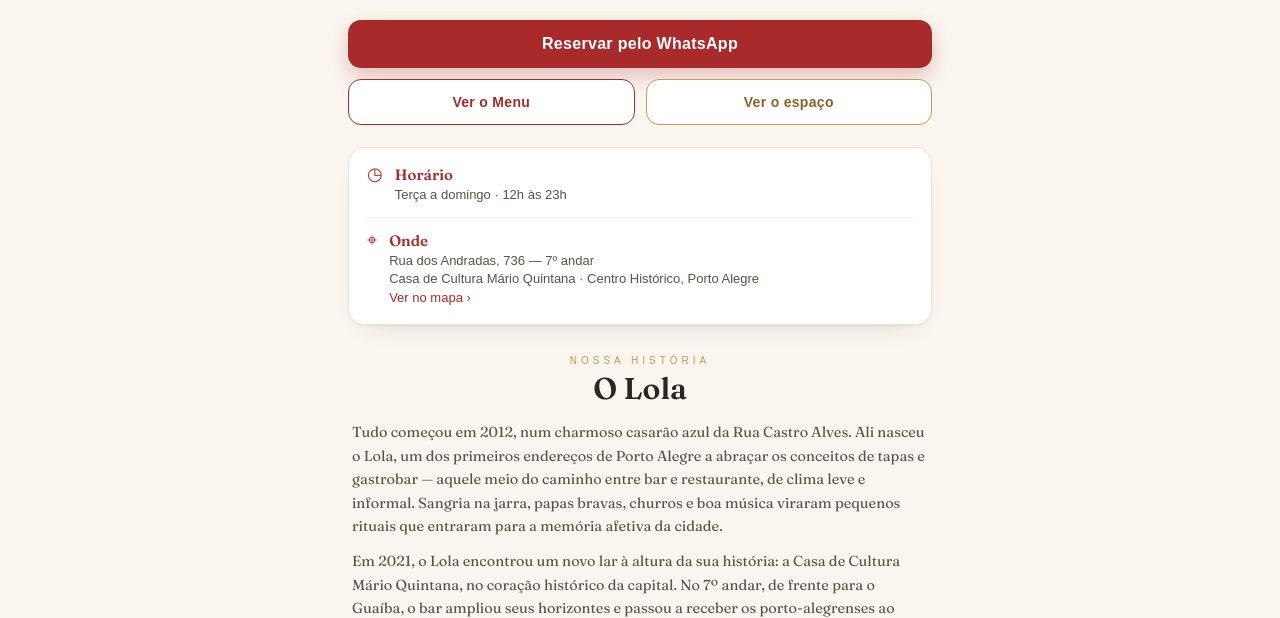
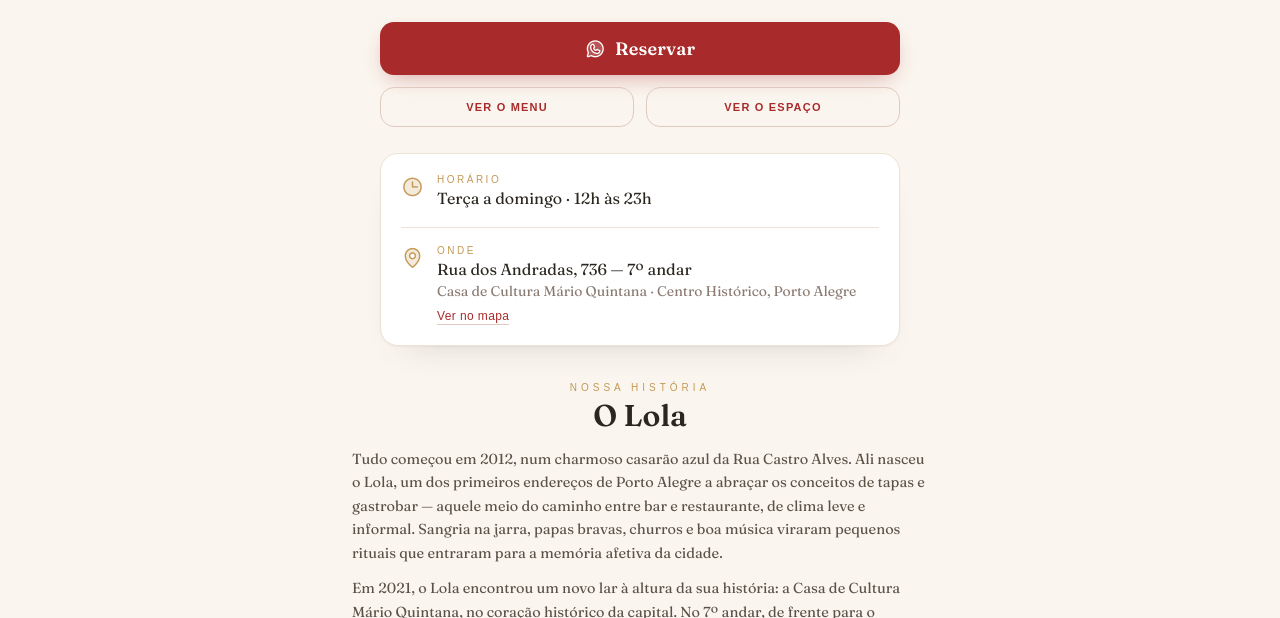
Before and after one commit to LolaCCMQ/lola-site, a plain HTML site: page home-ccmq.html in a window 1280 px wide. Shown: the part 482-1100 px from the top of the page. Drawn offline with nearby package versions, Linux system fonts and the light colour scheme.

Commit message:
Update styles and buttons in home-ccmq.html

```diff
--- a/home-ccmq.html
+++ b/home-ccmq.html
@@ -3,6 +3,7 @@
 <title>Lola CCMQ — Início</title>
 <link rel="preconnect" href="https://fonts.googleapis.com"><link rel="preconnect" href="https://fonts.gstatic.com" crossorigin>
 <link href="https://fonts.googleapis.com/css2?family=Fraunces:ital,opsz,wght@0,9..144,400;0,9..144,500;0,9..144,600;1,9..144,400&display=swap" rel="stylesheet">
+<link rel="stylesheet" href="https://unpkg.com/@phosphor-icons/web@2.1.1/src/duotone/style.css">
 <style>
 :root{--red:#a92a2b;--gold:#c49955;--ink:#2b2620;--cream:#faf6ef;--line:#ece3d4;color-scheme:light;}
 *{box-sizing:border-box;margin:0;padding:0;}
@@ -20,21 +21,23 @@
 .hero .tg{font-family:Arial,sans-serif;letter-spacing:4px;text-transform:uppercase;font-size:11px;color:#eadfce;margin-top:10px;}
 .hero .gline{width:56px;height:2px;background:var(--gold);margin:18px auto 0;}
 
-.actions{max-width:620px;margin:0 auto;padding:22px 18px 6px;display:flex;flex-direction:column;gap:11px;}
-.btn{display:block;text-align:center;text-decoration:none;border-radius:13px;font-family:Arial,sans-serif;font-weight:700;padding:15px;letter-spacing:.3px;}
-.btn.main{background:var(--red);color:#fff;font-size:16px;box-shadow:0 8px 20px rgba(169,42,43,.28);}
-.two{display:flex;gap:11px;}
-.two .btn{flex:1;font-size:14px;padding:14px 8px;border:1.6px solid;background:#fff;}
-.btn.menu{color:var(--red);border-color:var(--red);}
-.btn.amb{color:#8a6224;border-color:var(--gold);}
+.actions{max-width:560px;margin:0 auto;padding:24px 20px 4px;}
+.btn-res{display:flex;align-items:center;justify-content:center;gap:9px;background:var(--red);color:#fff;text-decoration:none;border-radius:14px;padding:15px;font-family:'Fraunces',Georgia,serif;font-size:18px;font-weight:600;letter-spacing:.2px;box-shadow:0 8px 22px -8px rgba(169,42,43,.45);transition:background .2s;}
+.btn-res:hover{background:#7e1e1f;}
+.btn-res i{font-size:21px;}
+.subs{display:flex;gap:12px;margin-top:12px;}
+.subs a{flex:1;text-align:center;text-decoration:none;color:var(--red);border:1px solid #e2c9bf;border-radius:14px;padding:13px 6px;font-family:Arial,sans-serif;font-size:11px;font-weight:700;letter-spacing:1.2px;text-transform:uppercase;transition:background .2s,border-color .2s;}
+.subs a:hover{background:#fff;border-color:var(--red);}
 
-.info{max-width:620px;margin:16px auto;padding:0 18px;}
-.info .card{background:#fff;border:1px solid var(--line);border-radius:16px;padding:16px 18px;box-shadow:0 1px 2px rgba(42,26,23,.05),0 12px 26px -18px rgba(42,26,23,.22);}
-.info .row{display:flex;gap:12px;align-items:flex-start;font-family:Arial,sans-serif;font-size:13px;line-height:1.45;color:#5a5247;}
-.info .row + .row{margin-top:12px;padding-top:12px;border-top:1px solid #f2eae0;}
-.info .row .ic{color:var(--red);font-size:18px;line-height:1.2;flex:0 0 auto;}
-.info .row b{color:var(--red);font-family:'Fraunces',Georgia,serif;font-weight:600;font-size:15px;}
-.info a{color:var(--red);text-decoration:none;}
+.info{max-width:560px;margin:22px auto;padding:0 20px;}
+.info .card{background:#fff;border:1px solid var(--line);border-radius:18px;padding:20px;box-shadow:0 1px 2px rgba(42,26,23,.04),0 18px 34px -24px rgba(42,26,23,.20);}
+.info .row{display:flex;gap:13px;align-items:flex-start;}
+.info .row i{font-size:23px;color:var(--gold);margin-top:1px;flex:0 0 auto;line-height:1;}
+.info .lbl{font-family:Arial,sans-serif;font-size:10px;letter-spacing:2.5px;text-transform:uppercase;color:var(--gold);}
+.info .val{font-size:16px;margin-top:3px;line-height:1.35;color:var(--ink);}
+.info .val .sub{color:#8a7a72;font-size:14px;}
+.info .rule{height:1px;background:var(--line);margin:17px 0;}
+.info .maplink{display:inline-block;margin-top:7px;color:var(--red);text-decoration:none;font-family:Arial,sans-serif;font-size:12px;letter-spacing:.4px;border-bottom:1px solid #e2c9bf;padding-bottom:1px;}
 
 .story{max-width:620px;margin:6px auto 8px;padding:14px 22px 30px;text-align:center;}
 .story .kick{color:var(--gold);letter-spacing:4px;text-transform:uppercase;font-size:10px;font-family:Arial,sans-serif;}
@@ -57,17 +60,18 @@
 </section>
 
 <section class="actions">
-  <a class="btn main" href="https://wa.me/555121605886?text=Ol%C3%A1%21%20Gostaria%20de%20fazer%20uma%20reserva%20no%20Lola." target="_blank" rel="noopener">Reservar pelo WhatsApp</a>
-  <div class="two">
-    <a class="btn menu" href="/#menu" target="_top">Ver o Menu</a>
-    <a class="btn amb" href="/#ambientes" target="_top">Ver o espaço</a>
+  <a class="btn-res" href="https://wa.me/555121605886?text=Ol%C3%A1%21%20Gostaria%20de%20fazer%20uma%20reserva%20no%20Lola." target="_blank" rel="noopener"><i class="ph-duotone ph-whatsapp-logo"></i>Reservar</a>
+  <div class="subs">
+    <a href="/#menu" target="_top">Ver o menu</a>
+    <a href="/#ambientes" target="_top">Ver o espaço</a>
   </div>
 </section>
 
 <section class="info">
   <div class="card">
-    <div class="row"><span class="ic">◷</span><div><b>Horário</b><br>Terça a domingo · 12h às 23h</div></div>
-    <div class="row"><span class="ic">⌖</span><div><b>Onde</b><br>Rua dos Andradas, 736 — 7º andar<br>Casa de Cultura Mário Quintana · Centro Histórico, Porto Alegre<br><a href="https://maps.google.com/?q=Casa+de+Cultura+Mario+Quintana+Porto+Alegre" target="_blank" rel="noopener">Ver no mapa ›</a></div></div>
+    <div class="row"><i class="ph-duotone ph-clock"></i><div><div class="lbl">Horário</div><div class="val">Terça a domingo · 12h às 23h</div></div></div>
+    <div class="rule"></div>
+    <div class="row"><i class="ph-duotone ph-map-pin"></i><div><div class="lbl">Onde</div><div class="val">Rua dos Andradas, 736 — 7º andar<br><span class="sub">Casa de Cultura Mário Quintana · Centro Histórico, Porto Alegre</span></div><a class="maplink" href="https://maps.google.com/?q=Casa+de+Cultura+Mario+Quintana+Porto+Alegre" target="_blank" rel="noopener">Ver no mapa</a></div></div>
   </div>
 </section>
 
```
